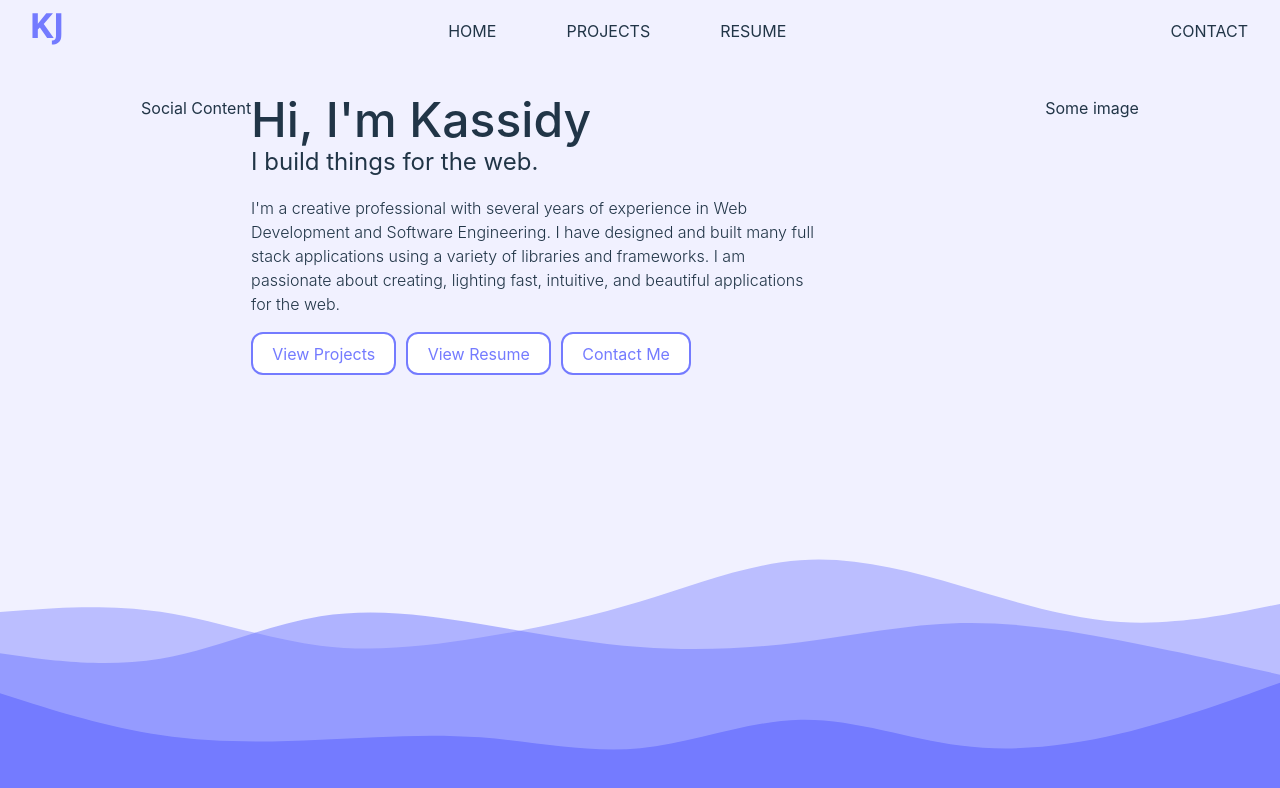
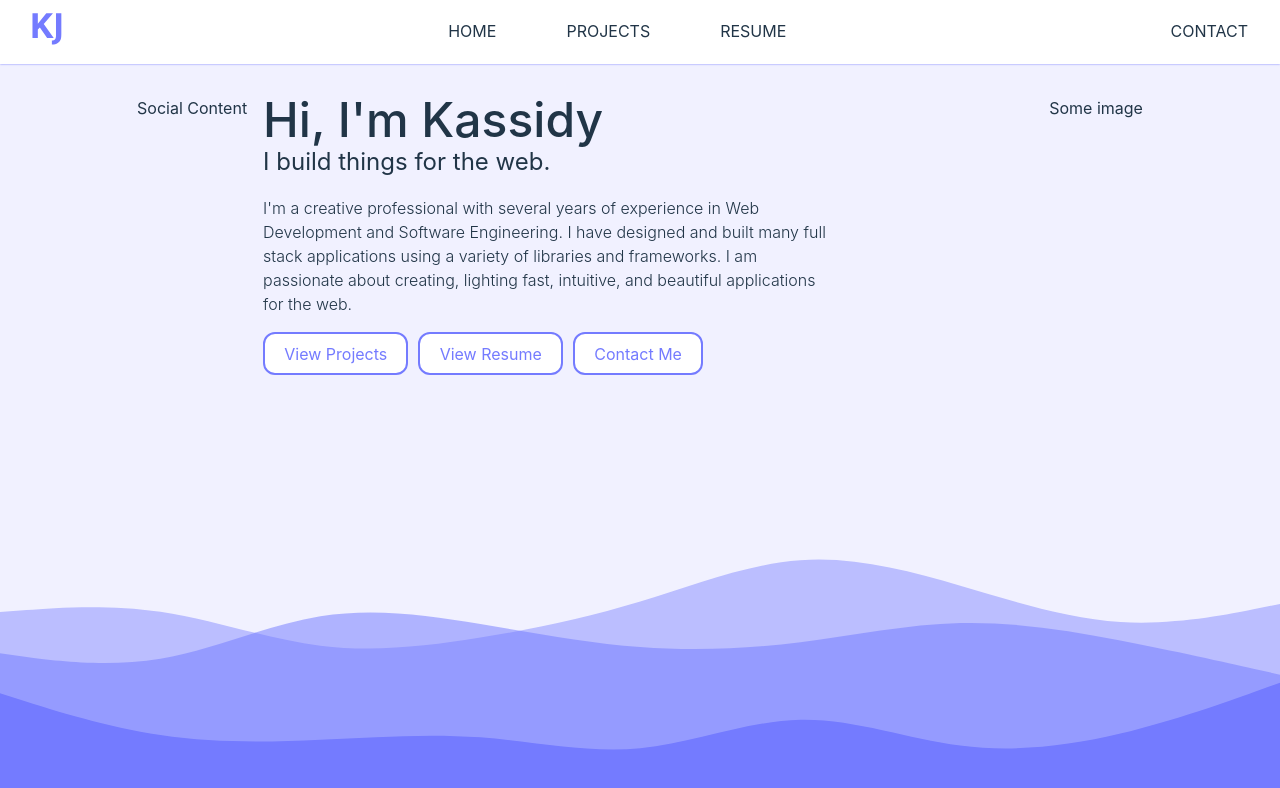
Before and after one commit to CallMeKass/portfolio, a React (Vite) app: page / in a window 1280 px wide. Shown: the top 788 px of the page. Built offline with nearby package versions, Linux system fonts and the light colour scheme.

Commit message:
add shadow and background color to navbar

```diff
--- a/src/components/navbar/navbar.scss
+++ b/src/components/navbar/navbar.scss
@@ -5,11 +5,12 @@
   height: 64px;
   box-sizing: border-box;
   padding: 0 2rem;
-  background-color: transparent;
+  background-color: white;
   display: inline-flex;
   justify-content: space-between;
   align-items: center;
   margin: 0;
+  box-shadow: 0px 0px 2px $primary;
 }
 
 .navbar {
--- a/src/pages/index/home.scss
+++ b/src/pages/index/home.scss
@@ -25,6 +25,10 @@
   margin: auto;
 }
 
+#text-container {
+  margin-left: 16px;
+}
+
 @media only screen and (min-width: $small) {
   #btn-container button:not(:first-child) {
     margin-left: 10px;
```
